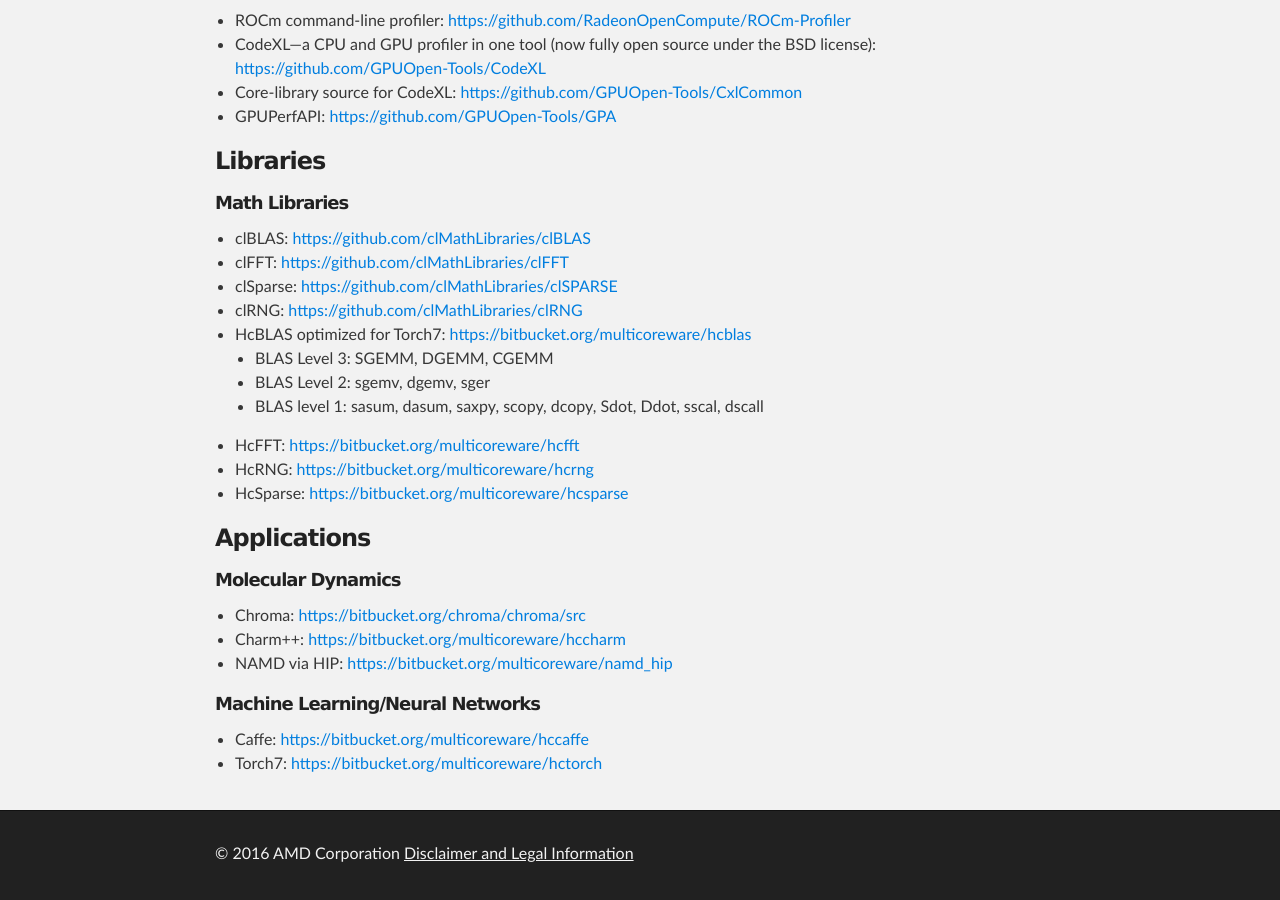
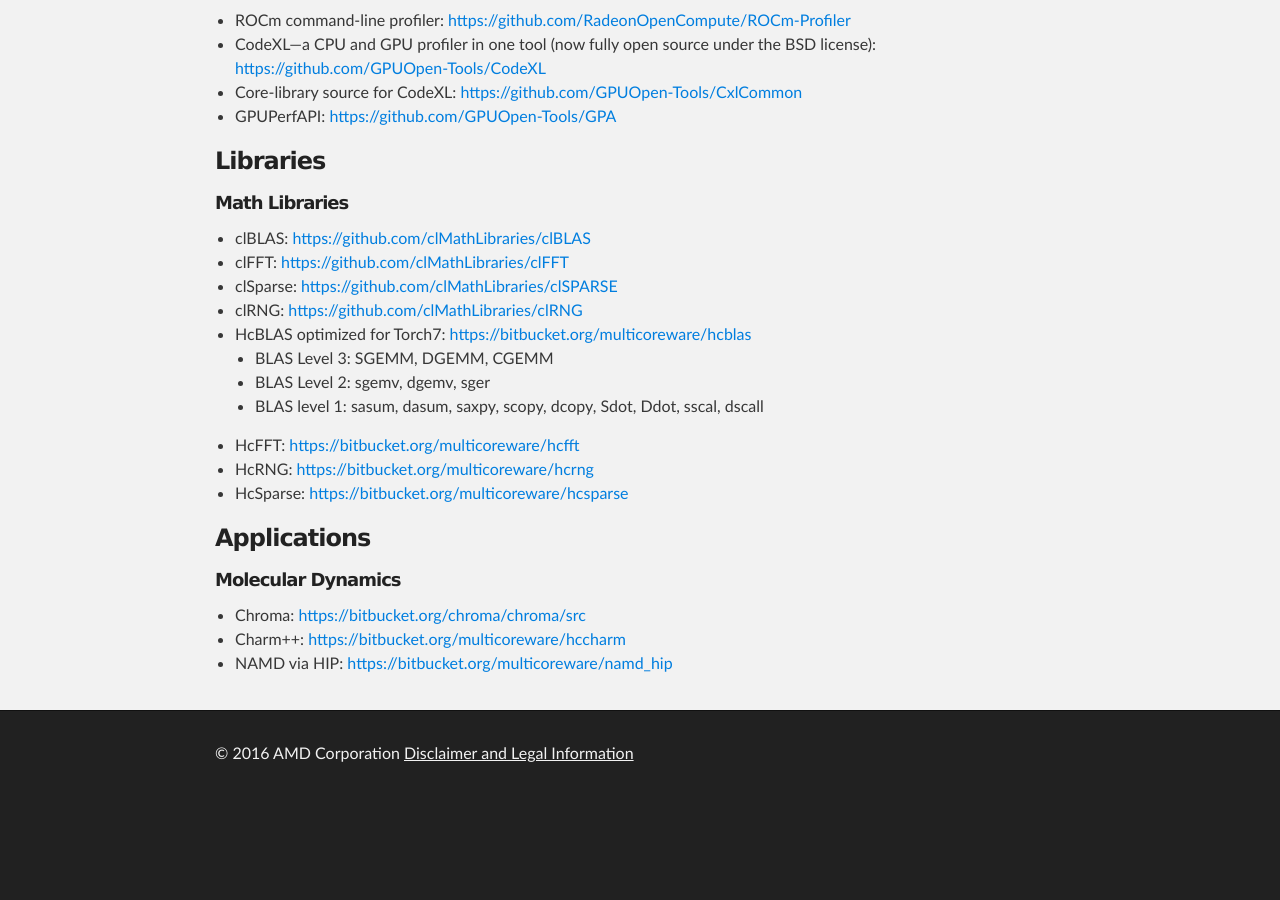
Before and after one commit to ROCm/ROCm.github.io, a Jekyll site: the page packages.html, which Jekyll copies as it is, in a window 1280 px wide and 900 px high, scrolled down 1723 px. Built offline with Jekyll 4.4.1, drawn with Linux system fonts in a browser that asks for light colours; after the commit the page ends 2523 px from its top, so only the background shows below that.

Commit message:
Update packages.html

```diff
--- a/packages.html
+++ b/packages.html
@@ -167,12 +167,7 @@
 <li>NAMD via HIP: <a href="https://bitbucket.org/multicoreware/namd_hip">https://bitbucket.org/multicoreware/namd_hip</a></li>
 </ul>
 
-<h5>Machine Learning/Neural Networks</h5>
 
-<ul>
-<li>Caffe: <a href="https://bitbucket.org/multicoreware/hccaffe">https://bitbucket.org/multicoreware/hccaffe</a></li>
-<li>Torch7: <a href="https://bitbucket.org/multicoreware/hctorch">https://bitbucket.org/multicoreware/hctorch</a>  </li>
-</ul>
     </section>
     </div>
 
```
